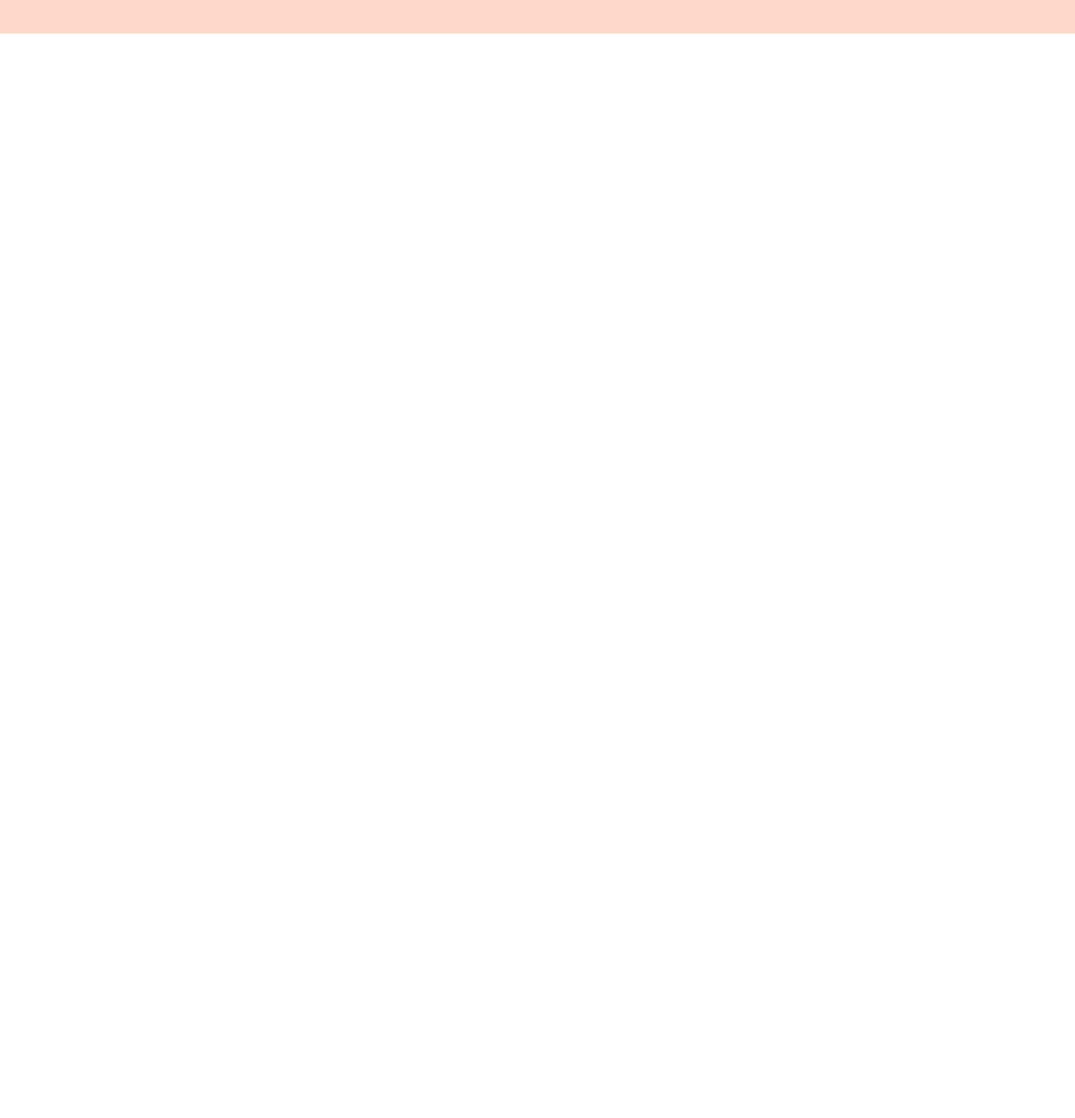
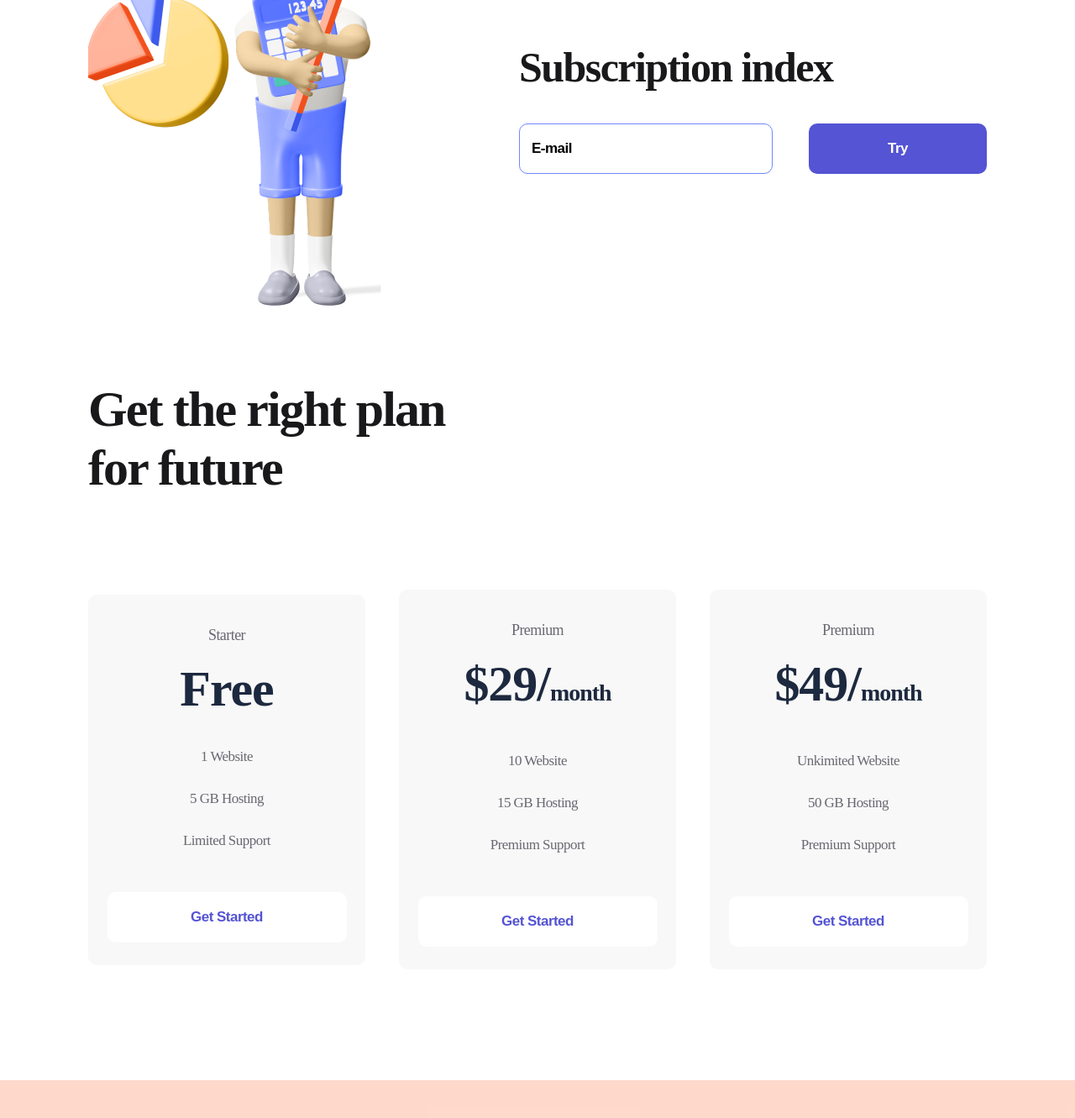
Before and after one commit to ukr93/test_site, a plain HTML site: page index.html in a window 1280 px wide. Shown: the part 970-2301 px from the top of the page at 84% size. Before the commit the page ends 1010 px from the top, so only its background shows below. Drawn offline with nearby package versions, Linux system fonts and the light colour scheme.

Commit message:
Add files via upload

```diff
--- a/index.html
+++ b/index.html
@@ -7,8 +7,8 @@
     <title>Document</title>
     <link rel="stylesheet" href="https://cdnjs.cloudflare.com/ajax/libs/meyer-reset/2.0/reset.min.css" integrity="sha512-NmLkDIU1C/C88wi324HBc+S2kLhi08PN5GDeUVVVC/BVt/9Izdsc9SVeVfA1UZbY3sHUlDSyRXhCzHfr6hmPPw==" crossorigin="anonymous" />
     <link rel="preconnect" href="https://fonts.googleapis.com">
-<link rel="preconnect" href="https://fonts.gstatic.com" crossorigin>
-<link href="https://fonts.googleapis.com/css2?family=DM+Sans:wght@500;700&display=swap" rel="stylesheet">
+    <link rel="preconnect" href="https://fonts.gstatic.com" crossorigin>
+    <link href="https://fonts.googleapis.com/css2?family=DM+Sans:wght@500;700&display=swap" rel="stylesheet">
     <link rel="stylesheet" href="./style/style.css">
     </head>
 <body>
@@ -64,7 +64,76 @@
             </div>
         </div>
         <div>
-            <img src="./img/First man.png" alt="First man">
+            <img src="./img/First_man.png" alt="First man">
+        </div>
+    </section>
+    <section class="container subscribe">
+        <div>
+            <img src="./img/Second_man.png" alt="scond man">
+        </div>
+        <div>
+            <h2  class="subscribe_title">Subscription index</h2>
+            <form>
+                <input class="input" type="email" placeholder="E-mail">
+                <button class="button button__violet">
+                    Try
+                </button>
+            </form>
+        </div>
+    </section>
+    <section class="container plan">
+        <h2 class="plan__title">
+            Get the right plan for future
+        </h2>
+        <div class="plan__flex">
+            <div class="item">
+                <p class="item__text">
+                    Starter
+                </p>
+                <h3 class="item__title">
+                    Free
+                </h3>
+                <ul>
+                    <li class="item__li">1 Website</li>
+                    <li class="item__li">5 GB Hosting</li>
+                    <li class="item__li">Limited Support</li>
+                </ul>
+                <button class="button button__item">
+                    Get Started
+                </button>
+            </div>
+            <div class="item">
+                <p class="item__text">
+                    Premium
+                </p>
+                <h3 class="item__title">
+                    $29/<span>month</span>
+                </h3>
+                <ul>
+                    <li class="item__li">10 Website</li>
+                    <li class="item__li">15 GB Hosting</li>
+                    <li class="item__li">Premium Support</li>
+                </ul>
+                <button class="button button__item">
+                    Get Started
+                </button>
+            </div>
+            <div class="item">
+                <p class="item__text">
+                    Premium
+                </p>
+                <h3 class="item__title">
+                    $49/<span>month</span>
+                </h3>
+                <ul>
+                    <li class="item__li">Unkimited Website</li>
+                    <li class="item__li">50 GB Hosting</li>
+                    <li class="item__li">Premium Support</li>
+                </ul>
+                <button class="button button__item">
+                    Get Started
+                </button>
+            </div>
         </div>
     </section>
     <footer class="footer">
--- a/style/style.css
+++ b/style/style.css
@@ -1,8 +1,5 @@
-*{
-    margin: 0;
-    padding: 0;
-    font-size: 16px;
-    font-weight: normal;
+.body{
+    font-family: 'DM Sans', sans-serif;
 }
 
 .container{
@@ -15,7 +12,7 @@
     padding: 38px 0 48px;
 }
 
-.header__flex, .footer__flex, .about{
+.header__flex, .footer__flex, .about, .subscribe, .plan__flex{
     display: flex;
     justify-content: space-between;
     align-items: center;
@@ -96,3 +93,114 @@
 .footer{
     padding: 53px 0;
 }
+
+.subscribe{
+    margin-bottom: 85px;
+}
+
+.subscribe_title{
+    font-weight: 700;
+    font-size: 50px;
+    line-height: 57px;
+    letter-spacing: -1.56316px;
+    color: #19191B;
+    margin-bottom: 38px;
+}
+
+.input{
+    width: 302px;
+    height: 60px;
+    border: 1px solid #7087FF;
+    border-radius: 10px;
+    padding-left: 14px;
+    box-sizing: border-box;
+    margin-right: 39px;
+}
+
+.input::placeholder, .input{
+    font-weight: 700;
+    font-size: 17px;
+    line-height: 22px;
+    letter-spacing: -0.531474px;
+    color: #000000;
+}
+
+input:focus{
+    outline: none;
+}
+
+.plan{
+    margin-bottom: 132px;
+}
+
+.plan__title{
+    font-weight: 700;
+    font-size: 60px;
+    line-height: 70px;
+    letter-spacing: -1.87579px;
+    color: #19191B;
+    max-width: 504px;
+    margin-bottom: 110px;
+}
+
+.item{
+    width: 330px;
+    background: #F8F8F8;
+    border-radius: 10px;
+    text-align: center;
+    padding: 34px 0 27px;
+}
+
+.item:hover{
+    transition: 500ms;
+    background-color: #FF7143;
+    box-shadow: 0px 32px 34px rgba(255, 112, 59, 0.317827);
+}
+
+.item:hover .item__text, .item:hover .item__title, .item:hover .item__li{
+    transition: 500ms;
+    color: white;
+}
+
+.item__text{
+    font-size: 18px;
+    line-height: 28px;
+    letter-spacing: -0.562737px;
+    color: #696871;
+}
+
+.item__title{
+    font-weight: 700;
+    font-size: 60px;
+    line-height: 56px;
+    letter-spacing: -1.03448px;
+    color: #1D293F;
+    margin: 22px 0 28px;
+}
+
+.item__title span{
+        font-size: 28px;
+}
+
+.item__li{
+        list-style: none;
+        font-weight: 400;
+    font-size: 17px;
+    line-height: 50px;
+    text-align: center;
+    letter-spacing: -0.531474px;
+    color: #696871;
+}
+
+.button__item{
+        width: 285px;
+        background: white;
+        color: #5454D4;
+        margin-top: 36px;
+}
+
+.item:hover .button__item{
+    background-color: #9f3919;
+    color: white;
+    transition: 500ms;
+}
```
Also changed, not shown: img/First_man.png (added), img/Second_man.png (added).
